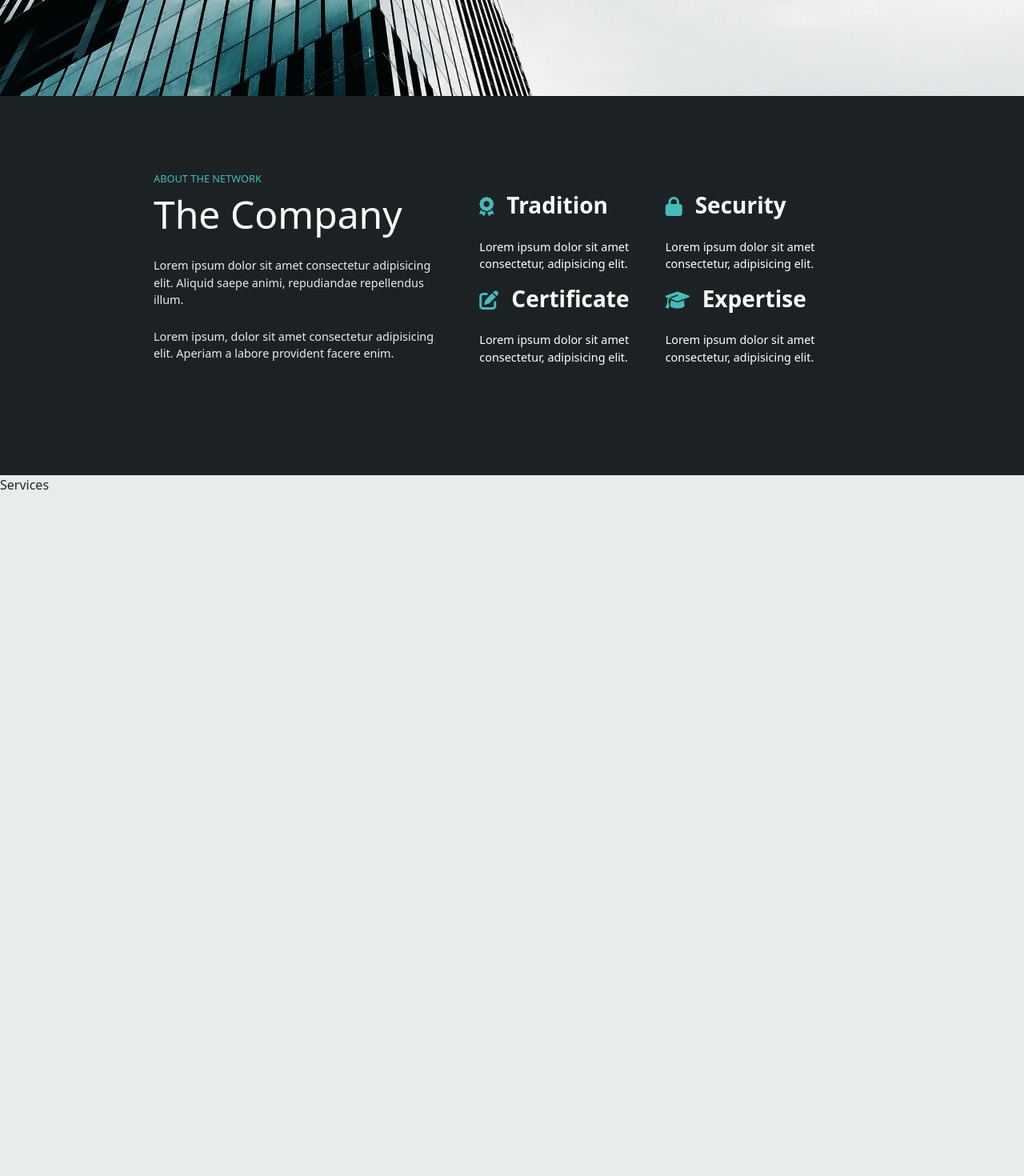
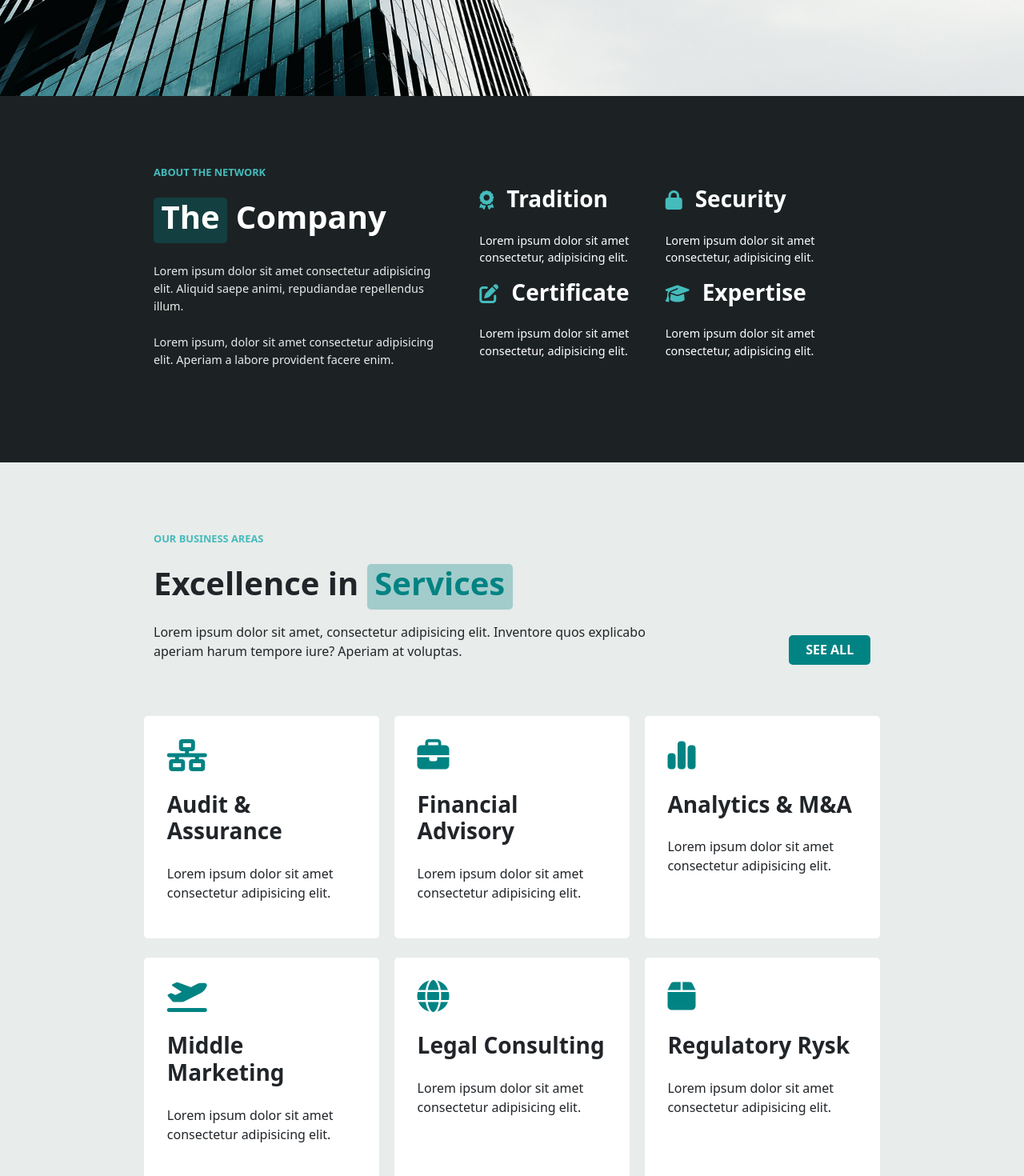
Before and after one commit to andrearicciotti/insurance-consulting, a Vue app: page / in a window 1280 px wide. Shown: the part 580-2050 px from the top of the page at 80% size. Built offline with nearby package versions, Linux system fonts and the light colour scheme.

Commit message:
add: services block

```diff
--- a/src/components/AboutMain.vue
+++ b/src/components/AboutMain.vue
@@ -9,15 +9,15 @@ export default {
 </script>
 
 <template>
-
     <div class="ms_container">
 
         <div class="row justify-content-between">
 
             <div class="col-5 ms_about-title">
                 <h2 class="ms_title">About the network</h2>
-                <h3>The Company</h3>
-                <p class="my-4">Lorem ipsum dolor sit amet consectetur adipisicing elit. Aliquid saepe animi, repudiandae repellendus illum.</p>
+                <h3 class="ms_subtitle"><span class="ms_highligth">The</span> Company</h3>
+                <p class="my-4">Lorem ipsum dolor sit amet consectetur adipisicing elit. Aliquid saepe animi, repudiandae
+                    repellendus illum.</p>
                 <p>Lorem ipsum, dolor sit amet consectetur adipisicing elit. Aperiam a labore provident facere enim.</p>
             </div>
 
@@ -53,21 +53,17 @@ export default {
         </div>
 
     </div>
-
 </template>
 
 <style lang="scss" scoped>
 @use '../style/partials/mixins' as *;
 @use '../style/partials/variables' as *;
+
 .ms_container {
-    padding: 6rem 0;
-    color: $white-color;
+    padding: 5.5rem 0;
+}
 .row {
     .ms_about-title {
-
-            h3 {
-                font-size: 3rem;
-            }
 
         p {
             color: $black-haze-color;
@@ -88,6 +84,4 @@ export default {
         }
     }
 }
-
-}
 </style>
--- a/src/components/FooterApp.vue
+++ b/src/components/FooterApp.vue
@@ -26,6 +26,7 @@ export default {
 
 footer {
     height: 600px;
+    color: $white-color;
 
     .footer-top {
         height: 540px;
--- a/src/components/HeaderApp.vue
+++ b/src/components/HeaderApp.vue
@@ -13,7 +13,7 @@ export default {
 
         <div class="header-top">
 
-            <div class="ms_container">
+            <div class="ms_container h-100">
 
                 <div class="row align-content-center justify-content-between">
 
@@ -106,12 +106,6 @@ header {
         background-color: $shark-color;
         color: $white-color;
         font-size: .7rem;
-
-        .ms_container {
-            width: 70%;
-            height: 100%;
-            margin: 0 auto;
-
         .row {
             height: 100%;
 
@@ -122,7 +116,7 @@ header {
             i {
                 margin-right: .2rem;
             }
-            }
+
         }
     }
 
--- a/src/components/HomeMain.vue
+++ b/src/components/HomeMain.vue
@@ -32,8 +32,8 @@ export default {
 
                 <div class="row">
 
-                    <div class="col-4"><button class="ms_btn-transparent">Get In Touch</button></div>
-                    <div class="col-4"><button class="ms_btn-transparent">Read More</button></div>
+                    <div class="col-3"><button class="ms_btn-transparent">Get In Touch</button></div>
+                    <div class="col-3"><button class="ms_btn-transparent">Read More</button></div>
 
 
                 </div>
--- a/src/components/MainApp.vue
+++ b/src/components/MainApp.vue
@@ -1,10 +1,12 @@
 <script>
 import HomeMain from './HomeMain.vue';
 import AboutMain from './AboutMain.vue';
+import ServicesMain from './ServicesMain.vue';
 export default {
     components: {
         HomeMain,
         AboutMain,
+        ServicesMain,
     },
     data() {
         return {
@@ -20,10 +22,15 @@ export default {
         <section id="home">
             <HomeMain />
         </section>
+
         <section id="about">
             <AboutMain />
         </section>
-        <section id="services">Services</section>
+
+        <section id="services">
+            <ServicesMain />
+        </section>
+
         <section id="process">Process</section>
         <section id="team">Team</section>
         <section id="blog">Blog</section>
@@ -41,14 +48,15 @@ export default {
     background-image: url(../assets/img/bg-6.jpg);
     background-size: cover;
     background-position: bottom;
+
 }
 
 #about{
     background-color: $shark-color;
+    color: $white-color;
 }
 
 #services {
-    height: 950px;
     background-color: $black-haze-color;
 }
 
@@ -60,6 +68,7 @@ export default {
 #team {
     height: 700px;
     background-color: $shark-color;
+    color: $white-color;
 }
 
 #blog {
@@ -68,8 +77,9 @@ export default {
 }
 
 #get-in-touch {
-    height: 450px;
+    height: 500px;
     background-image: url(../assets/img/bg-1.jpg);
     background-size: cover;
+    color: $white-color;
 }
 </style>
--- /dev/null
+++ b/src/components/ServicesMain.vue
@@ -0,0 +1,91 @@
+<script>
+export default {
+    data () {
+        return {
+
+        }
+    }
+}
+</script>
+
+<template>
+<div class="ms_container">
+    <h2 class="ms_title">our business areas</h2>
+    <h3 class="ms_subtitle">Excellence in <span class="ms_highligth">Services</span></h3>
+    <div class="d-flex flex-wrap justify-content-between align-content-end">
+        <p class="d-inline-block w-75 h-50 my-2">Lorem ipsum dolor sit amet, consectetur adipisicing elit. Inventore quos explicabo aperiam harum tempore iure? Aperiam at voluptas.</p>
+        <button class="ms_btn-blue h-50 align-items-end my-4">see all</button>
+    </div>
+
+    <div class="row row-cols-3 flex-wrap gy-4 ms_services my-3 justify-content-between">
+        <div class="col">
+            <i class="fa-solid fa-network-wired"></i>
+            <h3>Audit & Assurance</h3>
+            <p>Lorem ipsum dolor sit amet consectetur adipisicing elit.</p>
+        </div>
+
+        <div class="col">
+            <i class="fa-solid fa-briefcase"></i>
+            <h3>Financial Advisory</h3>
+            <p>Lorem ipsum dolor sit amet consectetur adipisicing elit.</p>
+        </div>
+
+        <div class="col">
+            <i class="fa-solid fa-chart-simple"></i>
+            <h3>Analytics & M&A</h3>
+            <p>Lorem ipsum dolor sit amet consectetur adipisicing elit.</p>
+        </div>
+
+        <div class="col">
+            <i class="fa-solid fa-plane-departure"></i>
+            <h3>Middle Marketing</h3>
+            <p>Lorem ipsum dolor sit amet consectetur adipisicing elit.</p>
+        </div>
+
+        <div class="col">
+            <i class="fa-solid fa-globe"></i>
+            <h3>Legal Consulting</h3>
+            <p>Lorem ipsum dolor sit amet consectetur adipisicing elit.</p>
+        </div>
+
+        <div class="col">
+            <i class="fa-solid fa-box"></i>
+            <h3>Regulatory Rysk</h3>
+            <p>Lorem ipsum dolor sit amet consectetur adipisicing elit.</p>
+        </div>
+    </div>
+</div>
+</template>
+
+<style lang="scss" scoped>
+@use '../style/partials/mixins' as *;
+@use '../style/partials/variables' as *;
+
+.ms_container {
+    padding: 5.5rem 0;
+
+    .ms_highligth {
+        color: $blue-lagoon-color;
+    }
+
+    .ms_services {
+
+        .col {
+            width: 32%;
+            background-color: $white-color;
+            border-radius: 5px;
+            padding: 1.8rem;
+
+            i {
+                color: $blue-lagoon-color;
+                font-size: 2.5rem;
+            }
+
+            h3 {
+                margin: 1.5rem 0;
+                font-weight: bold;
+            }
+        }
+    }
+}
+</style>
--- a/src/style/general.scss
+++ b/src/style/general.scss
@@ -21,13 +21,13 @@ img {
     font-weight: bold;
     border-radius: 5px;
     border: none;
-    background-color: $fountain-blue-color;
+    background-color: $blue-lagoon-color;
     color: white;
 
     &:hover {
         background-color: transparent;
-        border: 1px solid $fountain-blue-color;
-        color: $fountain-blue-color;
+        border: 1px solid $blue-lagoon-color;
+        color: $blue-lagoon-color;
     }
 }
 
@@ -37,12 +37,12 @@ img {
     font-weight: bold;
     border-radius: 5px;
     background-color: transparent;
-    border: 1px solid $fountain-blue-color;
-    color: $fountain-blue-color;
+    border: 1px solid $blue-lagoon-color;
+    color: $blue-lagoon-color;
 
     &:hover {
         border: none;
-        background-color: $fountain-blue-color;
+        background-color: $blue-lagoon-color;
         color: white;
     }
 }
@@ -50,9 +50,24 @@ img {
 .ms_title {
     color: $fountain-blue-color;
     text-transform: uppercase;
+    font-weight: bold;
     font-size: .8rem;
+    margin-bottom: 1.5rem;
 }
 
+.ms_subtitle {
+    font-size: 2.5rem;
+    font-weight: bold;
+    height: 57px;
+}
+
+.ms_highligth {
+    background-color: rgba($color: $blue-lagoon-color, $alpha: 0.3);
+    height: 100%;
+    display: inline-block;
+    padding: 0 .6rem;
+    border-radius: 5px;
+}
 
 .ms_container {
     width: 70%;
```
Lines whose indentation alone changed are shown as unchanged.
